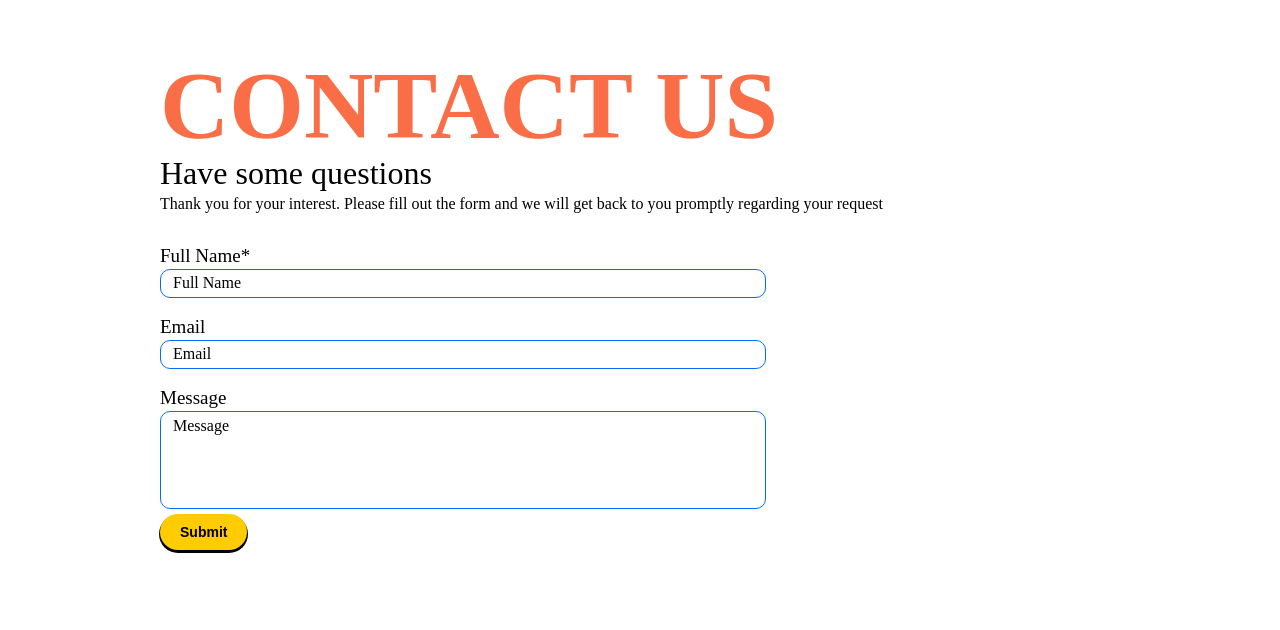
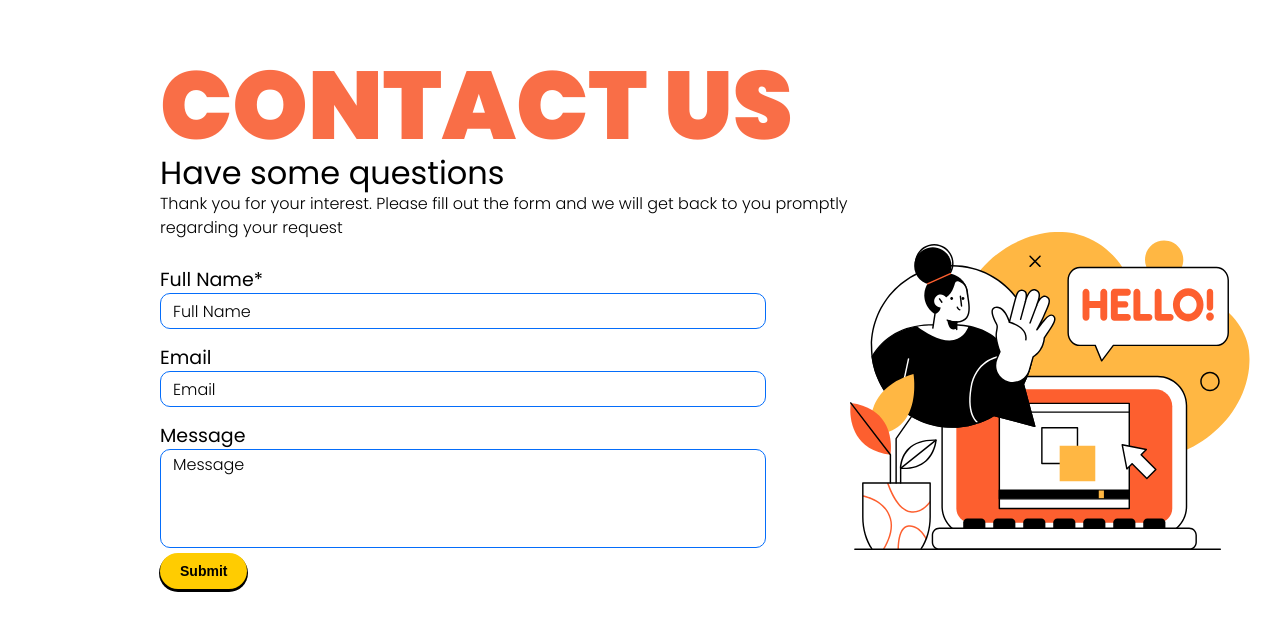
Before and after one commit to UoaWDCC/taitam-portal, a Next.js app: page / in a window 1280 px wide. Shown: the top 630 px of the page. Built offline with nearby package versions, Linux system fonts and the light colour scheme; what @linaria/core would draw is missing.

Commit message:
Added image to right of the page, added fonts

```diff
--- a/src/app/Pages/Contact.css
+++ b/src/app/Pages/Contact.css
@@ -1,4 +1,5 @@
 
+@import url('https://fonts.googleapis.com/css2?family=Poppins:wght@300;400;900&display=swap');
 
 
 .contact {
@@ -29,7 +30,7 @@
 .contact-header {
   font-family: "Poppins";
   font-style: normal;
-  font-weight: bold;
+  font-weight: 900;
   font-size: 96px;
   text-transform: uppercase;
   color: #f96e47;
@@ -79,7 +80,8 @@
   text-indent: 10px;
   transition: box-shadow 0.3s ease;
   resize: none;
-  min-height: 25px;
+  min-height: 30px;
+  padding-top: 3px;
 }
 
 .input:hover,
@@ -114,3 +116,16 @@
 .button:hover {
   transform: scale(0.9);
 }
+
+.main {
+  display: flex;
+  flex-direction: row;
+}
+
+.image{
+  display: flex;
+  flex-direction: column;
+  justify-content: flex-end;
+  margin-bottom: -10px;
+  margin-right: 30px;
+}
--- a/src/app/Pages/Contact.tsx
+++ b/src/app/Pages/Contact.tsx
@@ -1,7 +1,12 @@
-import React, { useState } from "react";
-import { useForm, SubmitHandler } from "react-hook-form";
+"use client"
+
+import React from "react";
 import "./Contact.css"; // import the CSS file
-import PoppinsRegular from "../../Fonts/Poppins-Regular.ttf";
+import { Poppins } from "next/font/google";
+import contactSVG from "../Images/Illustration.svg";
+import Image from "next/image";
+
+
 
 type Props = {};
 
@@ -15,13 +20,14 @@ type Inputs = {
 
 export default function Contact({}: Props) {
   return (
+    <div className="main">
       <div className="contact">
         <div className="contact-info">
           <h1 className="contact-header">Contact us</h1>
           <h2 className="contact-header-2">Have some questions</h2>
           <p className="contact-interest">
-          Thank you for your interest. Please fill out the form and we will get
-          back to you promptly regarding your request
+            Thank you for your interest. Please fill out the form and we will
+            get back to you promptly regarding your request
           </p>
         </div>
 
@@ -47,5 +53,9 @@ export default function Contact({}: Props) {
           </form>
         </div>
       </div>
+      <div className="image">
+        <Image src={contactSVG} alt="contact" width={400} height = {400}/>
+      </div>
+    </div>
   );
 }
--- a/src/app/page.tsx
+++ b/src/app/page.tsx
@@ -9,7 +9,7 @@ export default function Home() {
   return (
     <div className={styleContainer}>
       Index page
-      <section id="contact">
+      <section id="contact" width = {400} height = {400}>
         <Contact />
       </section>
     </div>
```
Also changed, not shown: src/app/Images/Illustration.svg (added). Lines whose indentation alone changed are shown as unchanged.
